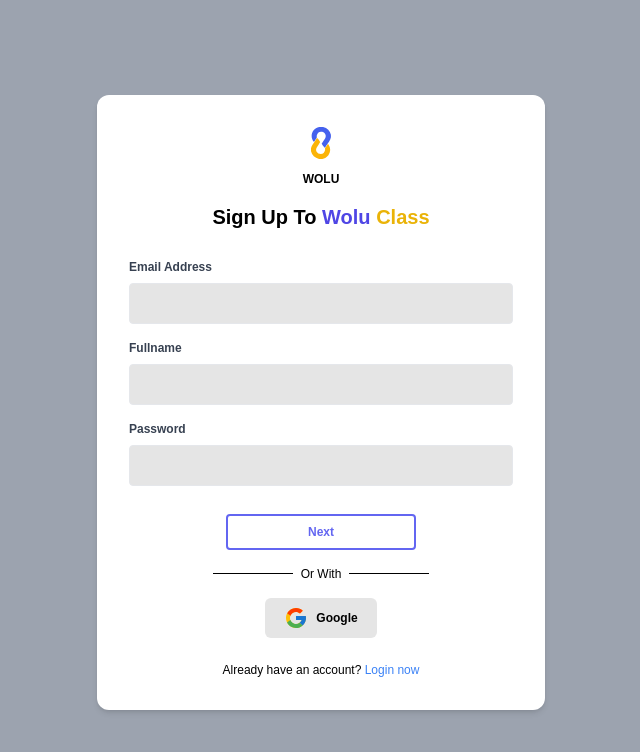
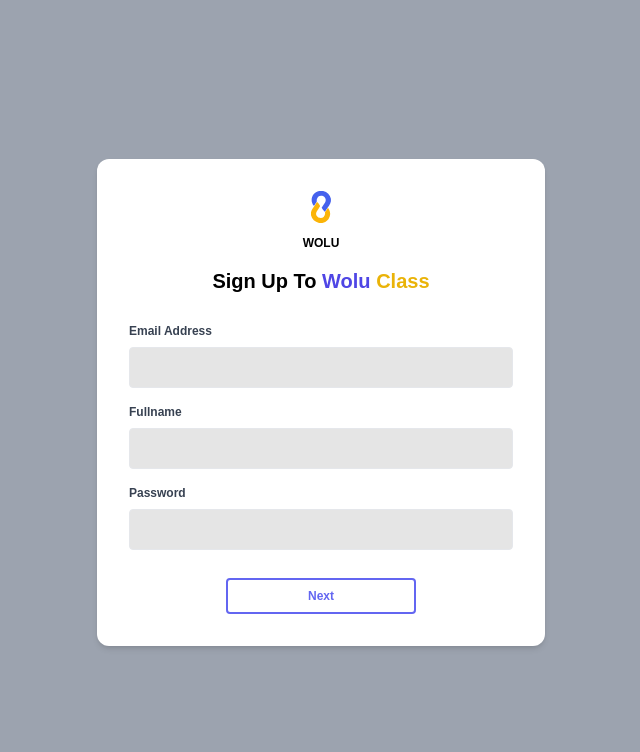
Before and after one commit to farda222/web-wolucrot-v2, a React (Vite) app: page /Wolu in a window 1280 px wide. Shown: the top 752 px of the page, without its empty margins (319-959 px from the left). Built offline with nearby package versions, Linux system fonts and the light colour scheme.

Commit message:
Update Woluclasspage.jsx

```diff
--- a/src/Components/Woluclasspage.jsx
+++ b/src/Components/Woluclasspage.jsx
@@ -1,15 +1,12 @@
 import { useState } from "react";
 import PropTypes from "prop-types";
 import Logo from "../assets/img/Logo.svg";
-import { useNavigate } from "react-router-dom";
-import Google from "../assets/img/Google.svg";
 
 const SignUpPage = ({ onNavigateToLogin }) => {
   const [email, setEmail] = useState("");
   const [username, setUsername] = useState("");
   const [password, setPassword] = useState("");
   const [passwordStrength, setPasswordStrength] = useState("");
-  const navigate = useNavigate();
 
   const handlePasswordChange = (e) => {
     const newPassword = e.target.value;
@@ -30,7 +27,7 @@
       // Jika ada input yang belum diisi atau password tidak memenuhi persyaratan
       alert("Semua kolom harus diisi dan password minimal 8 karakter");
     } else {
-      // Jika formulir valid, maka navigasi ke halaman login
+      // Jika formulir valid, maka panggil fungsi yang diberikan oleh parent
       onNavigateToLogin();
     }
   };
@@ -93,23 +90,6 @@
             Next
           </button>
         </div>
-        <div className="flex items-center justify-center align-middle mx-auto gap-2 container mt-4">
-          <div className="w-20 h-[0.2px] bg-black"></div>
-          <p className="text-xs">Or With</p>
-          <div className="w-20 h-[0.2px] bg-black"></div>
-        </div>
-        <div className="flex items-center justify-center align-middle mx-auto gap-5 container mt-4">
-          <button className="bg-neutral-200 font-bold text-xs w-28 h-10 rounded-md flex items-center justify-center align-middle gap-2 container">
-            <img src={Google} alt="Google" />
-            Google
-          </button>
-        </div>
-        <div className="mt-6 text-center text-xs">
-          Already have an account?{" "}
-          <a onClick={() => navigate("/LoginWolu")} href="#login" className="text-blue-500">
-            Login now
-          </a>
-        </div>
       </form>
     </div>
   );
```
